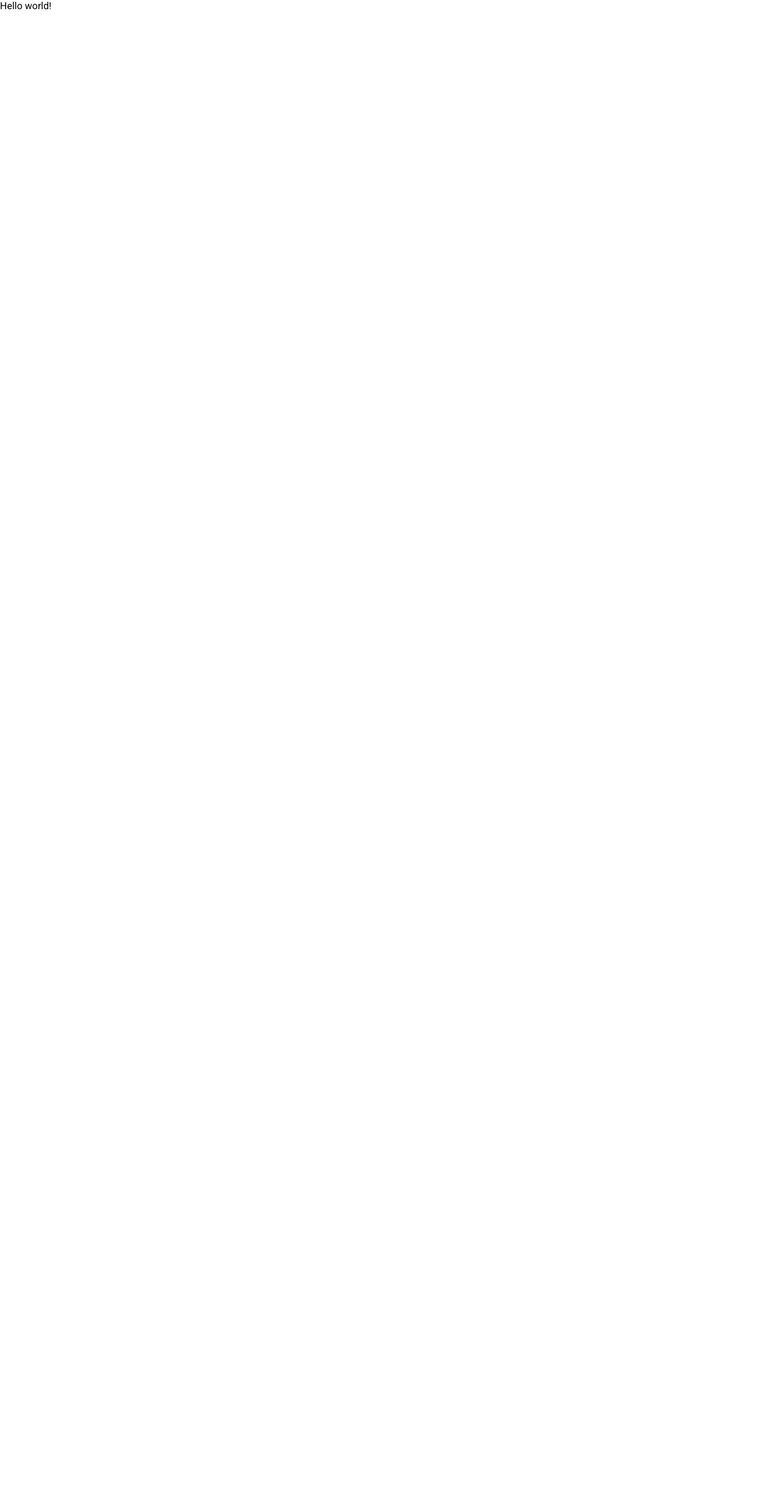
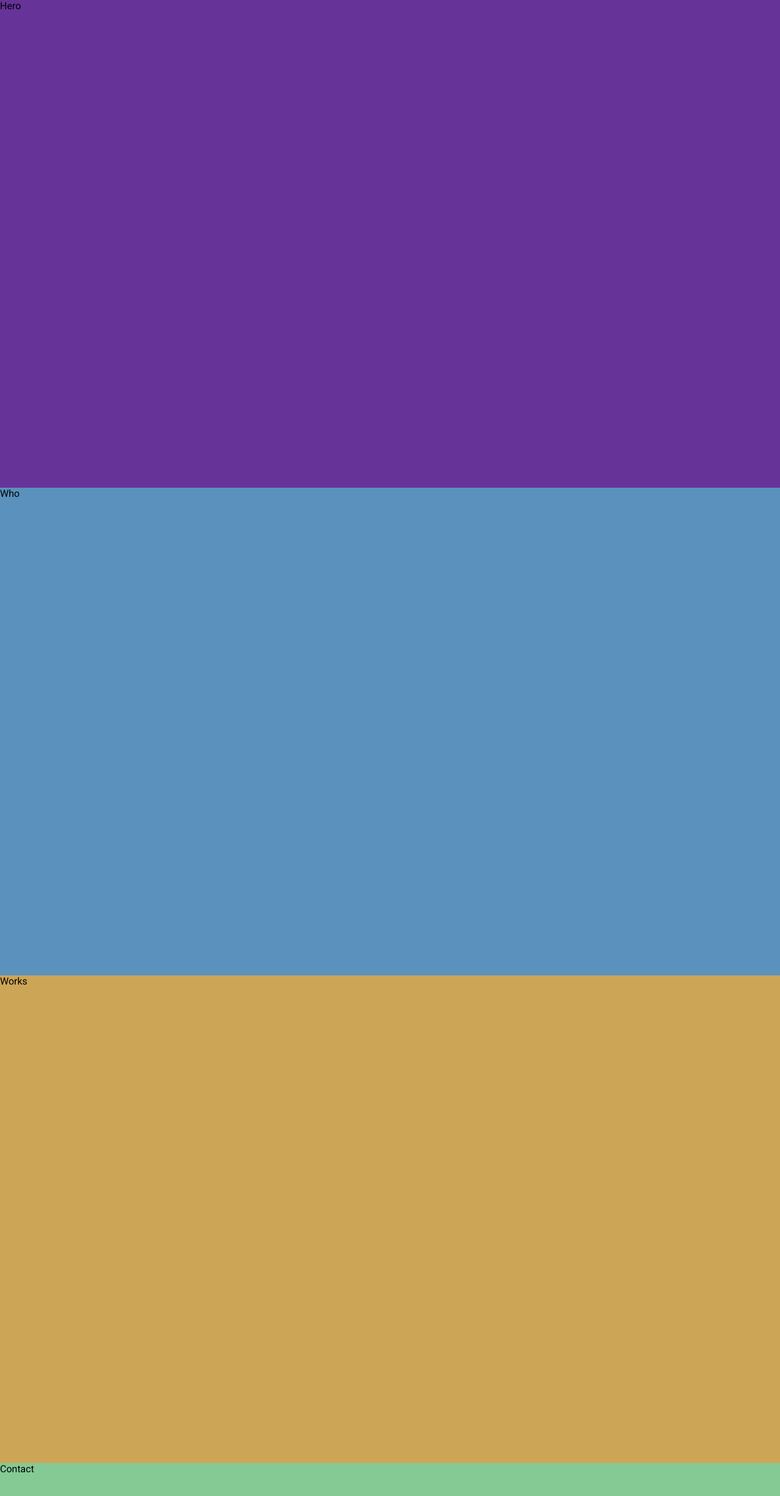
Before and after one commit to AbhinavSivanandhan/MyPortfolio, a React (Vite) app: page / in a window 1280 px wide. Shown: the top 2454 px of the page at 61% size. Before the commit the page ends 800 px from the top, so only its background shows below. Built offline with nearby package versions, Linux system fonts and the light colour scheme.

Commit message:
First Commit

```diff
--- a/package.json
+++ b/package.json
@@ -10,7 +10,8 @@
   },
   "dependencies": {
     "react": "^18.2.0",
-    "react-dom": "^18.2.0"
+    "react-dom": "^18.2.0",
+    "styled-components": "^6.0.8"
   },
   "devDependencies": {
     "@types/react": "^18.0.26",
--- a/src/App.jsx
+++ b/src/App.jsx
@@ -1,9 +1,22 @@
+import Contact from "./components/Contact"
+import Hero from "./components/Hero"
+import Who from "./components/Who"
+import Works from "./components/Works"
+import styled from "styled-components"
+
+const Container = styled.div`
+  height: 100vh;
+  background-color: rebeccapurple;
+`
 function App() {
 
   return (
-    <div>
-      Hello world!
-    </div>
+    <Container>
+      <Hero/>
+      <Who/>
+      <Works/>
+      <Contact/>
+    </Container>
   )
 }
 
--- /dev/null
+++ b/src/components/Contact.jsx
@@ -0,0 +1,15 @@
+import React from 'react'
+import styled from 'styled-components'
+
+const Section = styled.div`
+  height: 100vh;
+  background-color: #85c994;
+`
+
+const Contact = () => {
+    return (
+        <Section>Contact</Section>
+    )
+}
+
+export default Contact
--- /dev/null
+++ b/src/components/Hero.jsx
@@ -0,0 +1,15 @@
+import React from 'react'
+import styled from 'styled-components'
+
+const Section = styled.div`
+  height: 100vh;
+  background-color: rebeccapurple;
+`
+
+const Hero = () => {
+    return (
+        <Section>Hero</Section>
+    )
+}
+
+export default Hero
--- /dev/null
+++ b/src/components/Who.jsx
@@ -0,0 +1,15 @@
+import React from 'react'
+import styled from 'styled-components'
+
+const Section = styled.div`
+  height: 100vh;
+  background-color: #5a92bd;
+`
+
+const Who = () => {
+    return (
+        <Section>Who</Section>
+    )
+}
+
+export default Who
--- /dev/null
+++ b/src/components/Works.jsx
@@ -0,0 +1,15 @@
+import React from 'react'
+import styled from 'styled-components'
+
+const Section = styled.div`
+  height: 100vh;
+  background-color: #cda557;
+`
+
+const Works = () => {
+    return (
+        <Section>Works</Section>
+    )
+}
+
+export default Works
```
Also changed, not shown: 1 other file (tests, documents, lock files or other folders).
